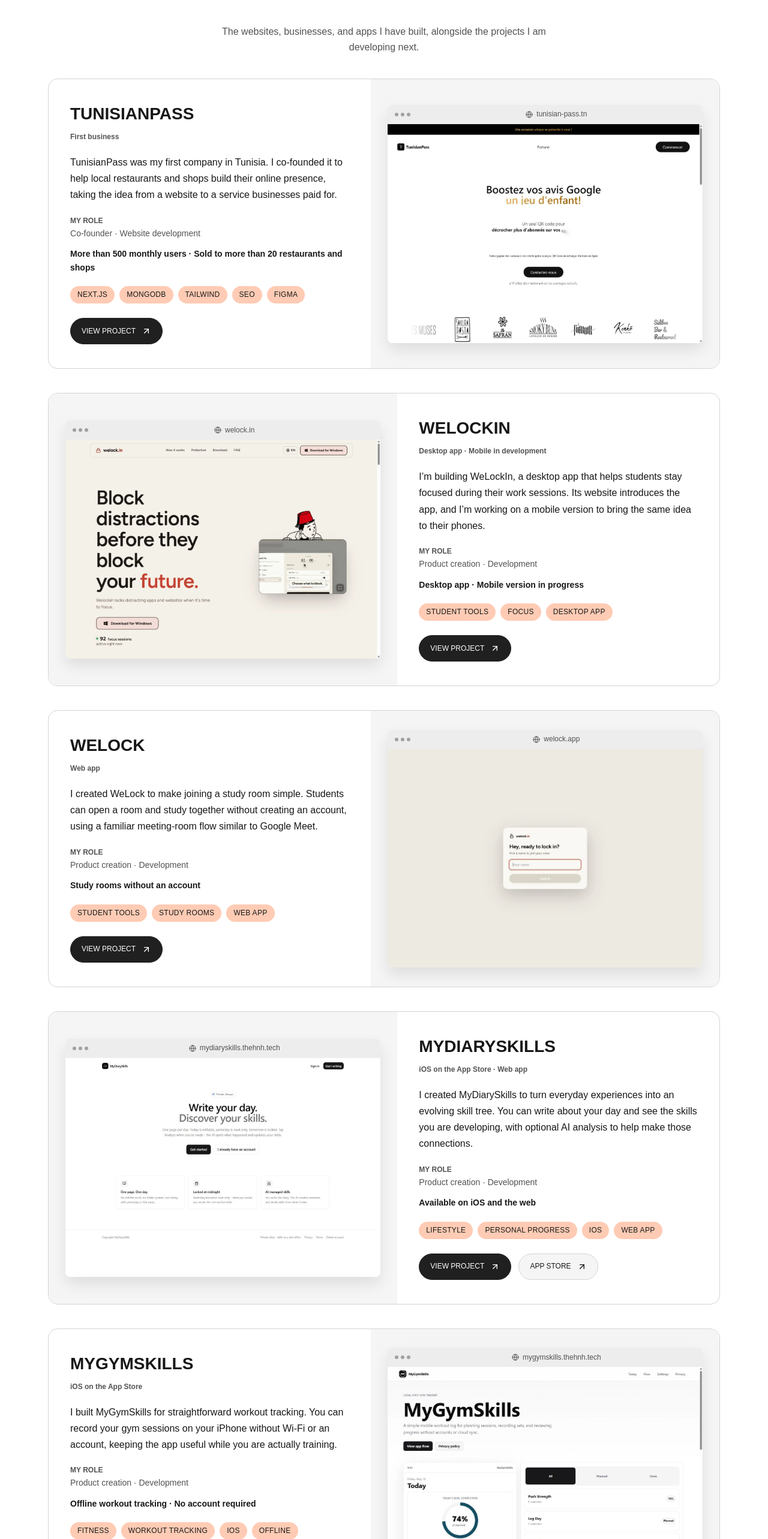
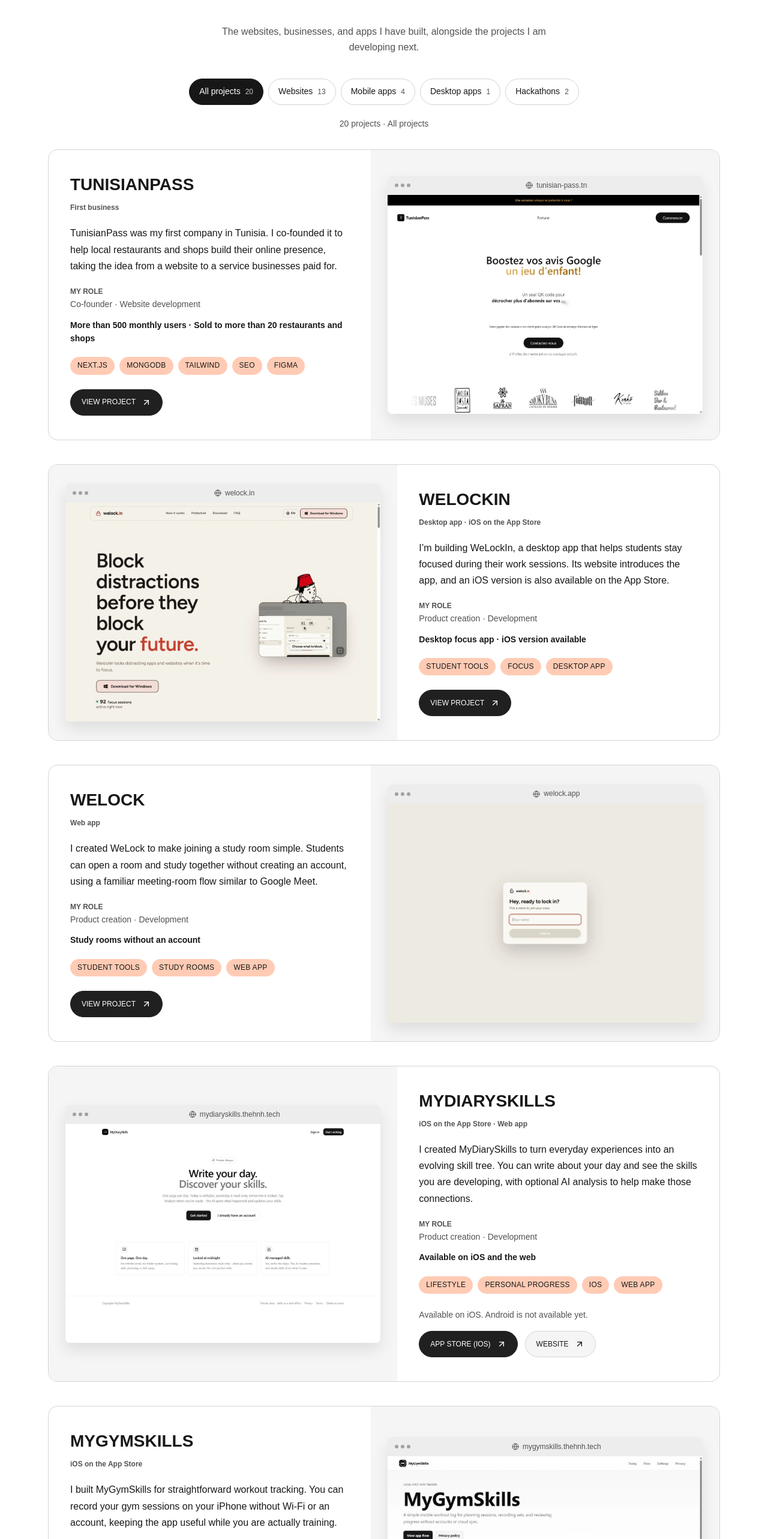
Before and after one commit to GameNotCreator/me, a Next.js app: page / in a window 1280 px wide. Shown: the part 1660-4226 px from the top of the page at 60% size. Built offline with nearby package versions, Linux system fonts and the light colour scheme.

Commit message:
Categorize portfolio projects and link released iOS apps

```diff
--- a/app/globals.css
+++ b/app/globals.css
@@ -82,6 +82,15 @@
 .about-copy { width: 100%; max-width: 650px; font-size: 16px; line-height: 1.85; font-weight: 500; }
 .about-copy p { margin: 0 0 20px; }
 .projects-section { display: flex; flex-direction: column; align-items: center; }
+.project-filters { display: flex; flex-wrap: wrap; justify-content: center; gap: 8px; max-width: 70rem; margin: 0 0 20px; }
+.project-filter { display: inline-flex; align-items: center; justify-content: center; gap: 8px; min-height: 44px; padding: 10px 16px; border: 1px solid var(--border); border-radius: 50px; background: var(--background); color: var(--foreground); font-size: 14px; line-height: 1.4; }
+.project-filter:hover { background: var(--surface); }
+.project-filter[aria-pressed="true"] { background: var(--foreground); color: var(--background); border-color: var(--foreground); }
+.project-filter-count { font-size: 12px; font-variant-numeric: tabular-nums; opacity: 0.75; }
+.project-filter-summary { margin: 0 0 32px; color: var(--muted); font-size: 14px; }
+.project-results { width: 100%; max-width: 70rem; }
+.project-results > .hackathons-block { margin-inline: auto; }
+.project-results > .hackathons-block:first-child { margin-top: 0; }
 .project-list { width: 100%; max-width: 70rem; display: flex; flex-direction: column; gap: 40px; }
 .project-card { border: 1px solid var(--border); border-radius: 16px; overflow: hidden; display: flex; flex-direction: column; background: var(--background); }
 .project-visual { position: relative; width: 100%; min-height: 220px; background: var(--surface); overflow: hidden; display: flex; justify-content: center; align-items: center; }
@@ -108,6 +117,7 @@
 .project-tags { display: flex; flex-wrap: wrap; gap: 8px; list-style: none; padding: 0; margin: 0 0 24px; }
 .project-tags li { background: var(--tag); color: var(--foreground); border-radius: 50px; padding: 5px 12px; font-size: 12px; text-transform: uppercase; letter-spacing: .025em; }
 .project-links { display: flex; flex-wrap: wrap; justify-content: flex-start; gap: 12px; }
+.project-availability { margin: 0 0 16px; color: var(--muted); font-size: 14px; line-height: 1.6; }
 .project-links .button { font-size: 12px; text-transform: uppercase; padding-inline: 18px; }
 .text-link { display: inline-flex; align-items: center; gap: 8px; min-height: 44px; font-size: 14px; font-weight: 600; }
 .hackathons-block { max-width: 52rem; width: 100%; margin-top: 100px; }
@@ -116,6 +126,7 @@
 .hackathon-card h4 { font-size: 24px; line-height: 1.3; font-weight: 600; text-transform: uppercase; margin: 8px 0 20px; }
 .hackathon-card > p { font-size: 16px; line-height: 1.7; margin: 0 0 20px; }
 .hackathon-card .project-tags { margin-bottom: 0; }
+.hackathon-card .project-links { margin-top: 24px; }
 .skills-list { max-width: 53rem; margin: 0 auto; padding: 0; list-style: none; display: flex; flex-wrap: wrap; justify-content: center; gap: 12px; }
 .skills-list li { display: flex; align-items: center; gap: 10px; min-height: 48px; padding: 12px 18px; background: var(--selected); border-radius: 12px; font-size: 16px; }
 .skills-list img { width: 24px; height: 24px; }
--- a/components/elements/ProjectCard.js
+++ b/components/elements/ProjectCard.js
@@ -31,9 +31,10 @@
         {role && <p className="project-role"><span>My role</span>{role}</p>}
         {outcome && <p className="project-outcome">{outcome}</p>}
         <ul className="project-tags" aria-label={`${title} details`}>{tags.map((tag) => <li key={tag}>{tag}</li>)}</ul>
+        {appStoreLink && <p className="project-availability">Available on iOS. Android is not available yet.</p>}
         {(link || appStoreLink) && <div className="project-links">
-          {link && <m.a href={link} target="_blank" rel="noopener noreferrer" className="button button-primary" aria-label={`Visit ${title} (opens in a new tab)`} {...linkFeedback} transition={{ duration: 0.15 }}>View Project <ArrowUpRight size={16} aria-hidden="true" /></m.a>}
-          {appStoreLink && <m.a href={appStoreLink} target="_blank" rel="noopener noreferrer" className="button button-secondary" aria-label={`View ${title} on the App Store (opens in a new tab)`} {...linkFeedback} transition={{ duration: 0.15 }}>App Store <ArrowUpRight size={16} aria-hidden="true" /></m.a>}
+          {appStoreLink && <m.a href={appStoreLink} target="_blank" rel="noopener noreferrer" className="button button-primary" aria-label={`View ${title} on the App Store for iOS (opens in a new tab)`} {...linkFeedback} transition={{ duration: 0.15 }}>App Store (iOS) <ArrowUpRight size={16} aria-hidden="true" /></m.a>}
+          {link && <m.a href={link} target="_blank" rel="noopener noreferrer" className={`button ${appStoreLink ? "button-secondary" : "button-primary"}`} aria-label={`Visit ${title} website (opens in a new tab)`} {...linkFeedback} transition={{ duration: 0.15 }}>{appStoreLink ? "Website" : "View Project"} <ArrowUpRight size={16} aria-hidden="true" /></m.a>}
         </div>}
       </div>
     </m.article>
--- a/components/sections/Hackathons.js
+++ b/components/sections/Hackathons.js
@@ -2,9 +2,11 @@
 import { hackathonsData } from "@/libs/data";
 import * as m from "framer-motion/m";
 import { useReducedMotion } from "framer-motion";
+import { ArrowUpRight } from "lucide-react";
 
 export default function Hackathons() {
   const reduceMotion = useReducedMotion();
+  const linkFeedback = reduceMotion ? {} : { whileHover: { scale: 1.025 }, whileTap: { scale: 0.98 } };
   return (
     <div className="hackathons-block" aria-labelledby="hackathons-heading">
       <h3 id="hackathons-heading" className="section-title">Hackathons</h3>
@@ -21,6 +23,10 @@
           <p className="project-role"><span>My contribution</span>{hackathon.role}</p>
           {hackathon.outcome && <p className="project-outcome">{hackathon.outcome}</p>}
           <ul className="project-tags" aria-label={`${hackathon.event} details`}>{hackathon.tags.map((tag) => <li key={tag}>{tag}</li>)}</ul>
+          {(hackathon.projectLink || hackathon.previewLink) && <div className="project-links">
+            {hackathon.projectLink && <m.a href={hackathon.projectLink} target="_blank" rel="noopener noreferrer" className="button button-primary" aria-label={`View ${hackathon.title} project (opens in a new tab)`} {...linkFeedback} transition={{ duration: 0.15 }}>View project <ArrowUpRight size={16} aria-hidden="true" /></m.a>}
+            {hackathon.previewLink && <m.a href={hackathon.previewLink} target="_blank" rel="noopener noreferrer" className="button button-secondary" aria-label={`Preview ${hackathon.title} (opens in a new tab)`} {...linkFeedback} transition={{ duration: 0.15 }}>Preview <ArrowUpRight size={16} aria-hidden="true" /></m.a>}
+          </div>}
         </m.article>)}
       </div>
     </div>
--- a/components/sections/Projects.js
+++ b/components/sections/Projects.js
@@ -1,19 +1,57 @@
 "use client";
-import { projectsData } from "@/libs/data";
+import { useState } from "react";
+import { hackathonsData, projectsData } from "@/libs/data";
 import ProjectCard from "@/components/elements/ProjectCard";
 import { useSectionInView } from "@/libs/hooks";
 import Hackathons from "@/components/sections/Hackathons";
+import * as m from "framer-motion/m";
+import { useReducedMotion } from "framer-motion";
+
+const categories = [
+  { id: "all", label: "All projects" },
+  { id: "website", label: "Websites" },
+  { id: "mobile", label: "Mobile apps" },
+  { id: "desktop", label: "Desktop apps" },
+  { id: "hackathon", label: "Hackathons" },
+];
+
+const categoryCount = (id) => id === "all"
+  ? projectsData.length + hackathonsData.length
+  : id === "hackathon" ? hackathonsData.length : projectsData.filter((project) => project.category === id).length;
 
 export default function Projects() {
   const { ref } = useSectionInView("projects", 0.01);
+  const [activeCategory, setActiveCategory] = useState("all");
+  const reduceMotion = useReducedMotion();
+  const visibleProjects = projectsData.filter((project) => activeCategory === "all" || project.category === activeCategory);
+  const showHackathons = activeCategory === "all" || activeCategory === "hackathon";
+  const resultCount = visibleProjects.length + (showHackathons ? hackathonsData.length : 0);
+  const activeLabel = categories.find((category) => category.id === activeCategory).label;
   return (
     <section id="projects" ref={ref} className="projects-section portfolio-section text-center">
       <h2 className="section-title">Projects</h2>
       <p className="section-copy">The websites, businesses, and apps I have built, alongside the projects I am developing next.</p>
-      <div className="project-list">
-        {projectsData.map((project) => <ProjectCard key={project.id} {...project} />)}
+      <div className="project-filters" role="group" aria-label="Filter projects by category">
+        {categories.map(({ id, label }) => <button
+          key={id}
+          type="button"
+          className="project-filter"
+          aria-pressed={activeCategory === id}
+          aria-controls="project-results"
+          aria-label={`${label}, ${categoryCount(id)} ${categoryCount(id) === 1 ? "project" : "projects"}`}
+          onClick={() => setActiveCategory(id)}
+        >{label}<span className="project-filter-count" aria-hidden="true">{categoryCount(id)}</span></button>)}
       </div>
-      <Hackathons />
+      <p className="project-filter-summary" role="status" aria-live="polite" aria-atomic="true">{resultCount} {resultCount === 1 ? "project" : "projects"} · {activeLabel}</p>
+      <m.div id="project-results" className="project-results" key={activeCategory}
+        initial={reduceMotion ? false : { opacity: 0.8, y: 8 }}
+        animate={{ opacity: 1, y: 0 }}
+        transition={{ duration: reduceMotion ? 0 : 0.24 }}>
+        {visibleProjects.length > 0 && <div className="project-list">
+          {visibleProjects.map((project) => <ProjectCard key={project.id} {...project} />)}
+        </div>}
+        {showHackathons && <Hackathons />}
+      </m.div>
     </section>
   );
 }
--- a/libs/seo.js
+++ b/libs/seo.js
@@ -5,7 +5,7 @@
   description:
     "Tunisian web and app developer, founder, and EPFL Computer Science student. Explore Hedi Fourati's client websites, desktop and iOS apps, and projects.",
   // Change this only when the public profile or project content is updated.
-  updatedAt: "2026-10-21",
+  updatedAt: "2026-10-22",
   github: "https://github.com/GameNotCreator",
 };
 
```
Also changed, not shown: libs/data.js, 1 other file (tests, documents, lock files or other folders).
